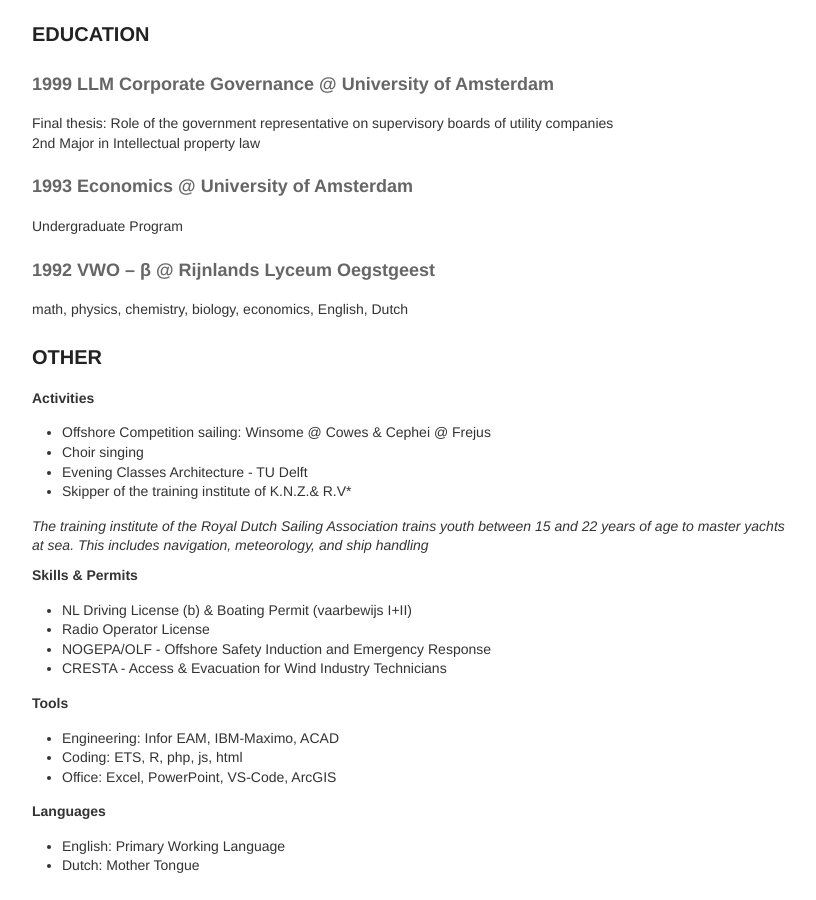
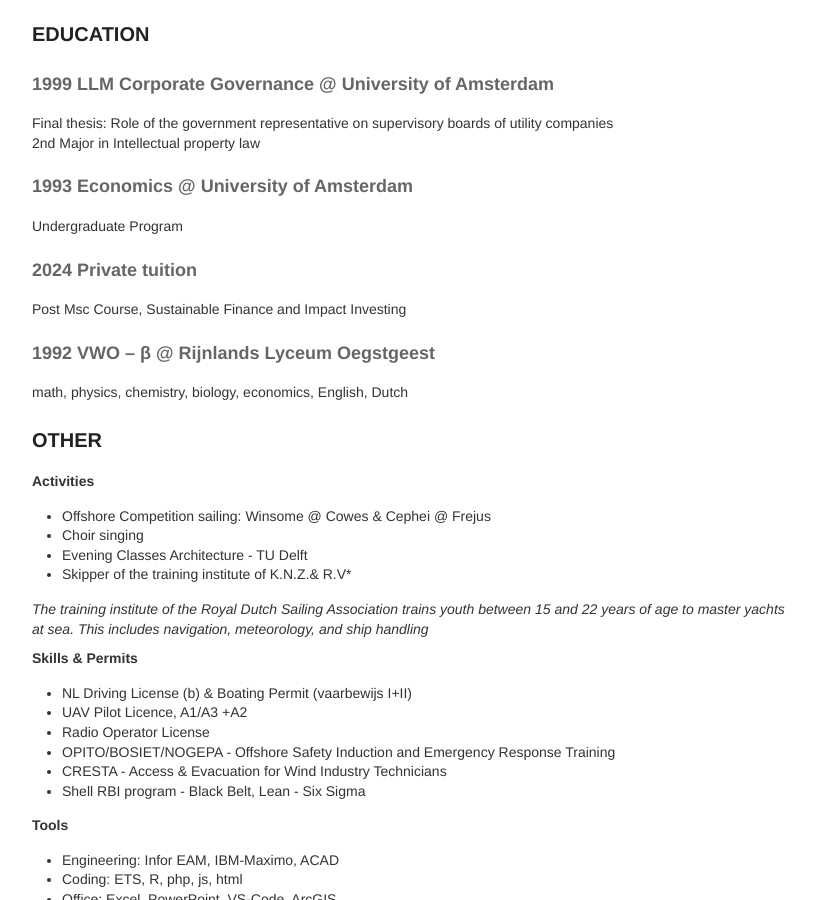
Before and after one commit to fprisse/fprisse.github.io, a Jekyll site: the page built from index.md, in a window 1280 px wide and 900 px high, scrolled down 1152 px. Shown: the whole window, without its empty margins (228-1044 px from the left). Built offline with Jekyll 4.4.1, drawn with Linux system fonts in a browser that asks for light colours; comment, search, counter and statistics services are not loaded.

Commit message:
Update index.md

```diff
--- a/index.md
+++ b/index.md
@@ -44,6 +44,9 @@ Final thesis: Role of the government representative on supervisory boards of uti
 #### 1993 Economics @ University of Amsterdam
 Undergraduate Program
 
+#### 2024 Private tuition
+Post Msc Course, Sustainable Finance and Impact Investing
+
 #### 1992 VWO – β @ Rijnlands Lyceum Oegstgeest
 math, physics, chemistry, biology, economics, English, Dutch
 
@@ -58,9 +61,11 @@ math, physics, chemistry, biology, economics, English, Dutch
 
 **Skills & Permits**
  - NL Driving License (b) & Boating Permit (vaarbewijs I+II)
+ - UAV Pilot Licence, A1/A3 +A2
  - Radio Operator License
- - NOGEPA/OLF - Offshore Safety Induction and Emergency Response
+ - OPITO/BOSIET/NOGEPA - Offshore Safety Induction and Emergency Response Training
  - CRESTA - Access & Evacuation for Wind Industry Technicians
+ - Shell RBI program - Black Belt, Lean - Six Sigma
 
 **Tools**
  - Engineering: Infor EAM, IBM-Maximo, ACAD
```
